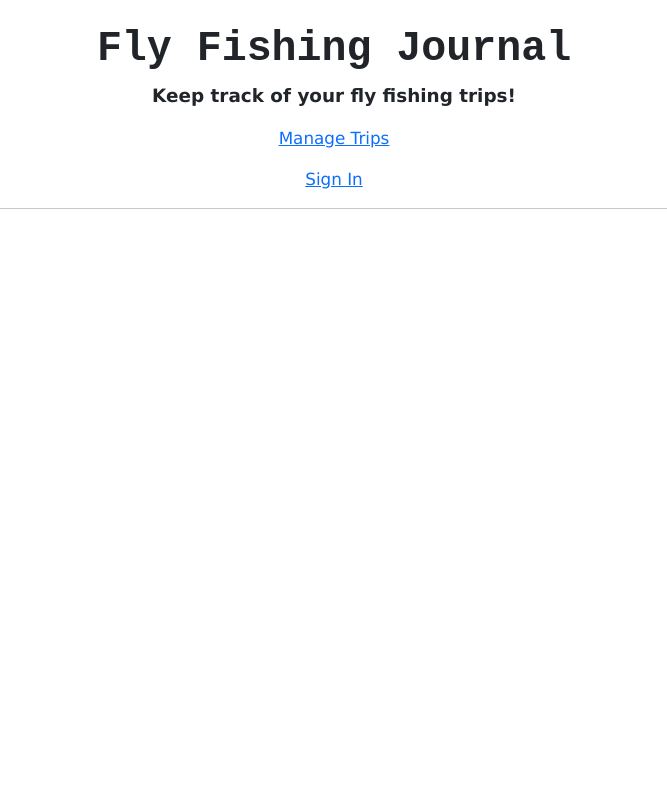
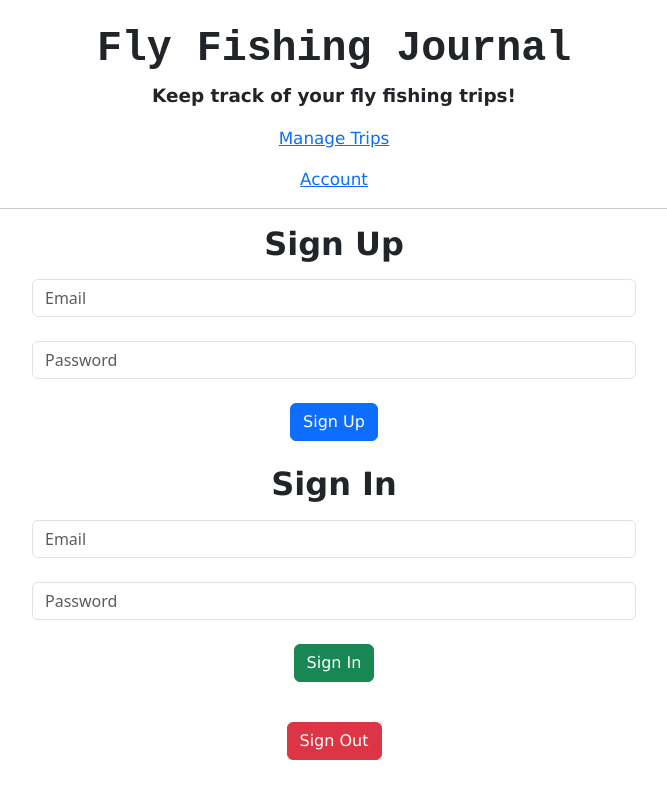
Before and after one commit to brianscherner/fly-fishing-journal, a React (Create React App) app: page /account in a window 1280 px wide. Shown: the whole page, without its empty margins (306-973 px from the left). Built offline with nearby package versions, Linux system fonts and the light colour scheme; no server answers.

Commit message:
Rename SignIn component to Account and update message shown to unauthorized user.

```diff
--- a/src/components/SignIn.js
+++ b/src/components/Account.js
@@ -1,5 +1,5 @@
 import React, { useState } from "react";
-import { auth } from "./../firebase.js";
+import { auth } from "../firebase.js";
 import { createUserWithEmailAndPassword, signInWithEmailAndPassword, signOut } from "firebase/auth";
 
 function SignIn() {
--- a/src/components/App.js
+++ b/src/components/App.js
@@ -2,7 +2,7 @@ import React from 'react';
 import Header from './Header';
 import { BrowserRouter as Router, Routes, Route } from 'react-router-dom';
 import TripsControl from './trips/TripsControl';
-import SignIn from './SignIn';
+import Account from './Account';
 
 function App() {
   return (
@@ -11,7 +11,7 @@ function App() {
       <Header/>
       <Routes>
         <Route path="/trips" element={<TripsControl/>}/>
-        <Route path="/sign-in" element={<SignIn/>}/>
+        <Route path="/account" element={<Account/>}/>
       </Routes>
     </React.Fragment>
     </Router>
--- a/src/components/Header.js
+++ b/src/components/Header.js
@@ -9,7 +9,7 @@ function Header() {
         <p className='header-message'>Keep track of your fly fishing trips!</p>
         <div className='header-links'>
           <p><Link to="/trips">Manage Trips</Link></p>
-          <p><Link to="/sign-in">Sign In</Link></p>
+          <p><Link to="/account">Account</Link></p>
         </div>
         <hr/>
       </div>
--- a/src/components/trips/TripsControl.js
+++ b/src/components/trips/TripsControl.js
@@ -73,7 +73,7 @@ function TripsControl() {
   if (auth.currentUser == null) {
     return (
       <React.Fragment>
-        <h2 className='auth-message'>You must be signed in to access the fly fishing journal.</h2>
+        <h2 className='auth-message'>Sign in to your account to access the fly fishing journal.</h2>
       </React.Fragment>
     )
   } else if (auth.currentUser != null) {
```
